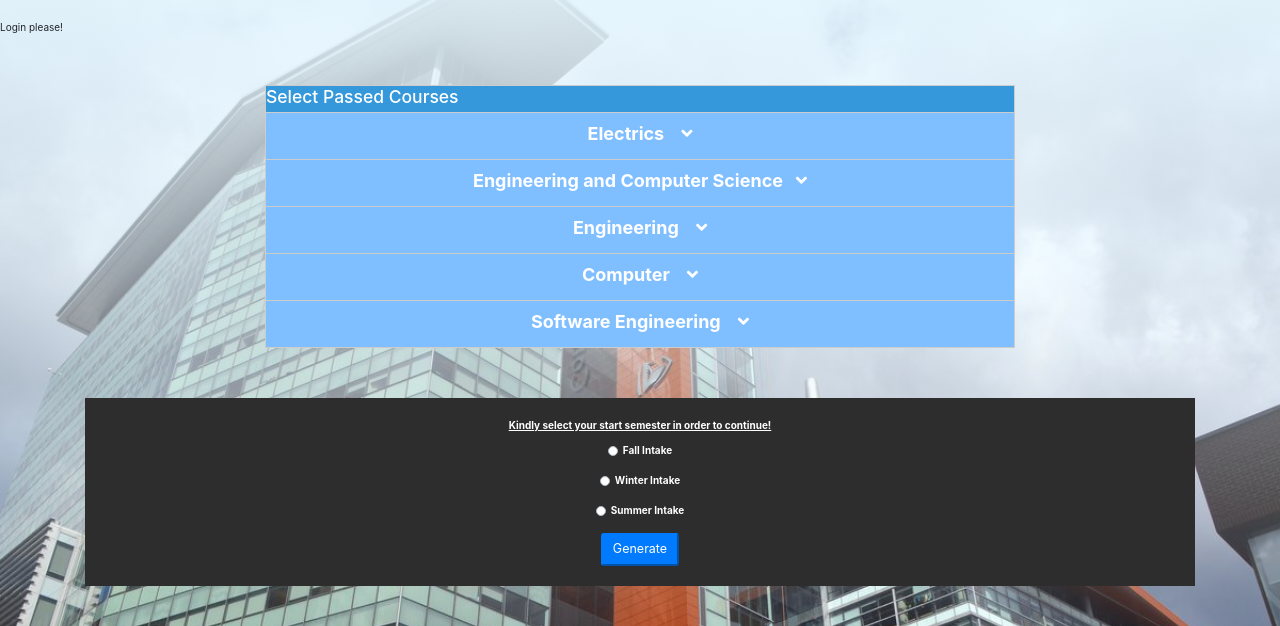
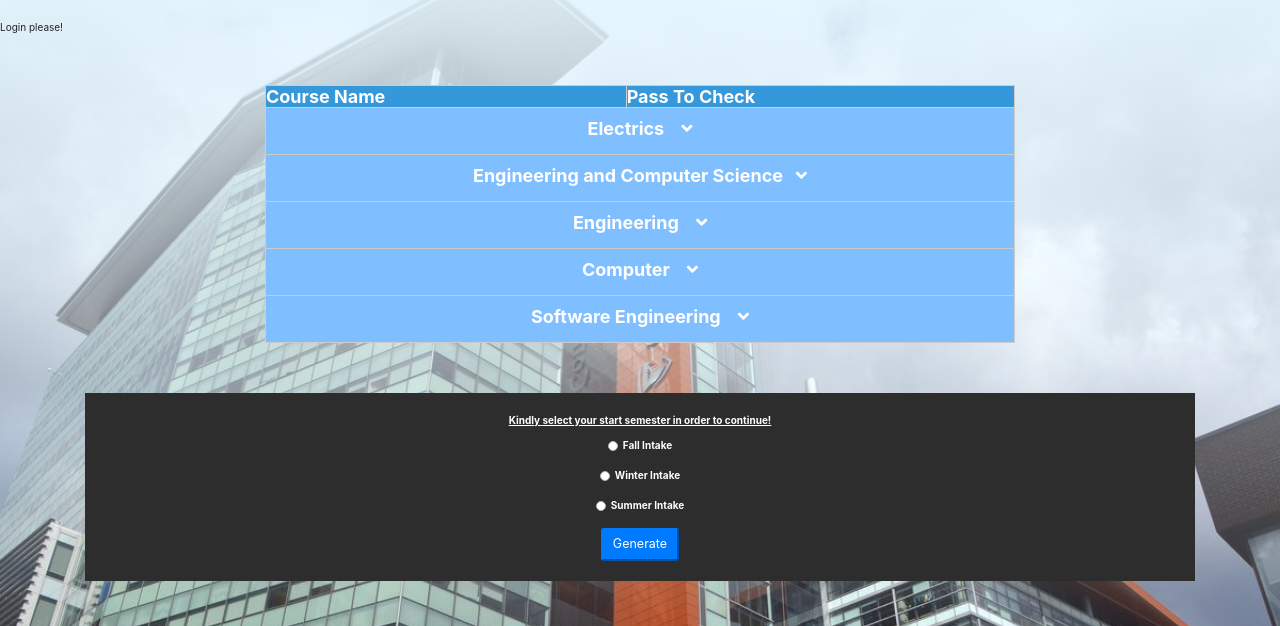
Before and after one commit to jatangohel/SOEN341, a PHP site: page /Generate.php in a window 1280 px wide. Shown: the part 67-693 px from the top of the page. Run offline with PHP 8.4, Linux system fonts and the light colour scheme; some libraries are stand-ins or nearby versions.

Commit message:
Update Generate.php

```diff
--- a/FrontEnd/Generate.php
+++ b/FrontEnd/Generate.php
@@ -160,7 +160,8 @@
 		<table class="gridtable" id="tableMain" border="0">
 			<thead>
 				<tr class="tableheader">
-					<th><h3>Select Passed Courses</h3></th>
+					<th>Course Name</th>
+					<th>Pass To Check</th>
 				</tr>
 			</thead>
 			<tbody>
```
